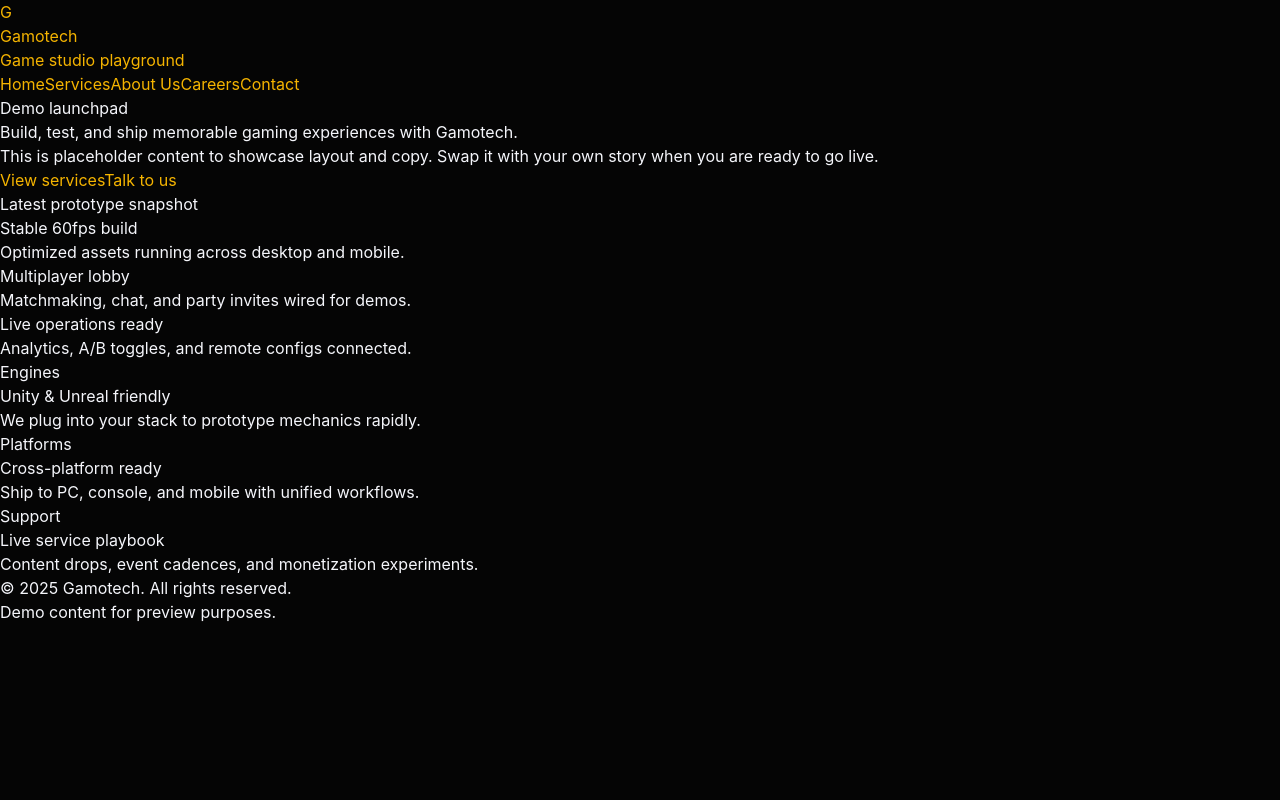
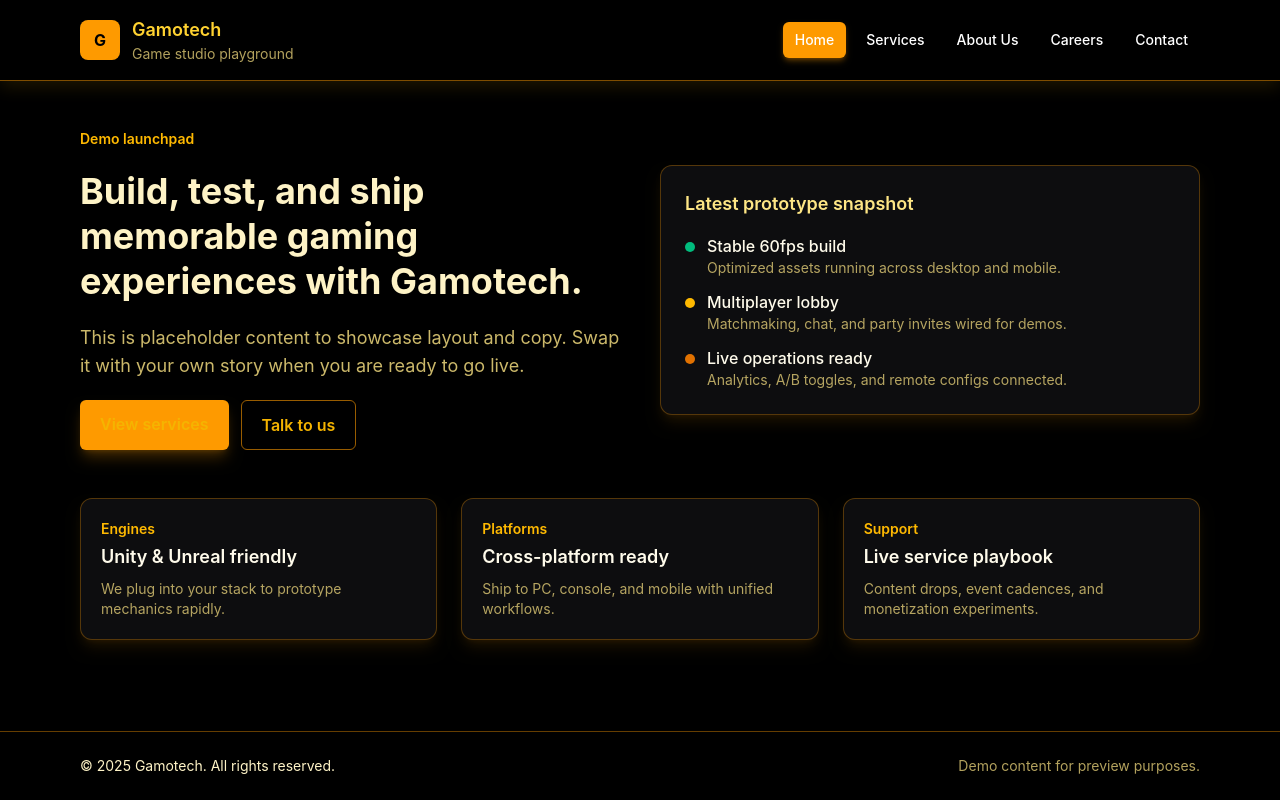
Before and after one commit to digitalbuddiesspune/Gamotech, a React app in the folder frontend/: page / in a window 1280 px wide. Built offline with nearby package versions, Linux system fonts and the light colour scheme; the HTML template or start-up script is replaced by a standard one.

Commit message:
change in navbar

```diff
--- a/frontend/package.json
+++ b/frontend/package.json
@@ -16,6 +16,7 @@
   },
   "devDependencies": {
     "@eslint/js": "^9.39.1",
+    "@tailwindcss/vite": "^4.1.18",
     "@types/react": "^19.2.5",
     "@types/react-dom": "^19.2.3",
     "@vitejs/plugin-react": "^5.1.1",
@@ -23,6 +24,7 @@
     "eslint-plugin-react-hooks": "^7.0.1",
     "eslint-plugin-react-refresh": "^0.4.24",
     "globals": "^16.5.0",
+    "tailwindcss": "^4.1.18",
     "vite": "npm:rolldown-vite@7.2.5"
   },
   "overrides": {
--- a/frontend/src/pages/Navbar.jsx
+++ b/frontend/src/pages/Navbar.jsx
@@ -20,8 +20,8 @@ const Navbar = () => {
           className={({ isActive }) =>
             `px-3 py-2 rounded-md font-medium transition-colors ${
               isActive
-                ? 'bg-amber-500 text-white shadow-md shadow-amber-500/30'
-                : 'text-white hover:text-white hover:bg-amber-500/10'
+                ? 'bg-amber-500 !text-white shadow-md shadow-amber-500/30'
+                : '!text-white hover:!text-white hover:bg-amber-500/10'
             }`
           }
         >
```
Also changed, not shown: 1 other file (tests, documents, lock files or other folders).
